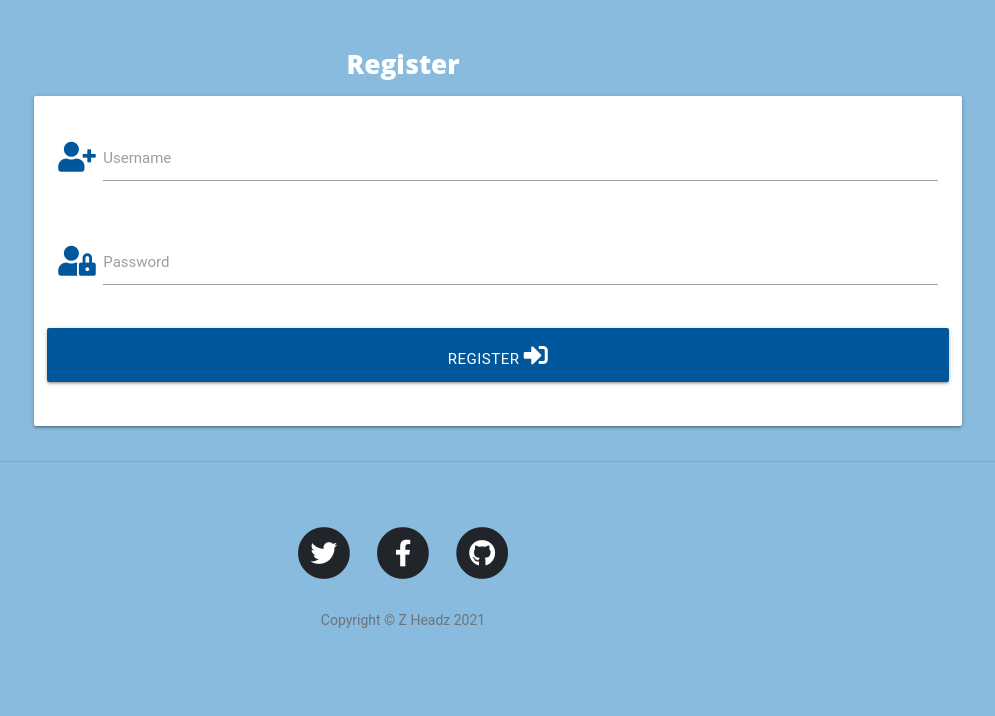
After one commit to Code-Institute-Submissions/davepeyton-milestone-3-Z-Headz_SeptResub, a Flask app: page /register in a window 1280 px wide. The commit adds this page. Shown: the part 533-1249 px from the top of the page, without its empty margins (237-1232 px from the left). Run offline with Flask 2, Linux system fonts and the light colour scheme; some libraries are stand-ins or nearby versions.

Commit message:
updated register and run.app

```diff
--- a/app.py
+++ b/app.py
@@ -59,9 +59,9 @@ def contact():
     return render_template("contact.html", page_title="Contact")
 
 
-@app.route("/signup")
-def signup():
-    return render_template("signup.html", page_title="signup")
+@app.route("/register", methods=["GET", "POST"])
+def register():
+    return render_template("register.html")
 
 
 @app.route("/login")
--- a/templates/base.html
+++ b/templates/base.html
@@ -62,7 +62,7 @@
                     </li>
 
                     <li class="nav-item">
-                        <a class="nav-link" href="{{ url_for('signup') }}">Signup</a>
+                        <a class="nav-link" href="{{ url_for('register') }}">Register</a>
                     </li>
 
                      {% endif %}
--- /dev/null
+++ b/templates/register.html
@@ -0,0 +1,35 @@
+{% extends "base.html" %}
+{% block content %}
+
+    <h3 class="center-align">Register</h3>
+
+    <div class="row">
+        <form class="col s12 m8 offset-m2" method="POST" action="{{ url_for('register') }}">
+            <div class="card-panel">
+                <!-- username -->
+                <div class="row">
+					<div class="input-field col s12">
+						<i class="fas fa-user-plus prefix light-blue-text text-darken-4"></i>
+						<input id="username" name="username" type="text" class="validate">
+						<label for="username">Username</label>
+					</div>
+                </div>
+                <!-- passowrd -->
+                <div class="row">
+                    <div class="input-field col s12">
+						<i class="fas fa-user-lock prefix light-blue-text text-darken-4"></i>
+                        <input id="password" name="password" type="password" class="validate">
+                        <label for="password">Password</label>
+                    </div>
+                </div>
+                <!-- register -->
+                <div class="row">
+                    <button type="submit" class="col s12 btn-large light-blue darken-4 text-shadow">
+                        Register <i class="fas fa-sign-in-alt"></i>
+                    </button>
+                </div>
+            </div>
+        </form>
+    </div>
+
+{% endblock %}
```
Also changed, not shown: run.py (+4 -3 lines), templates/signup.html (deleted, +0 -39 lines).
